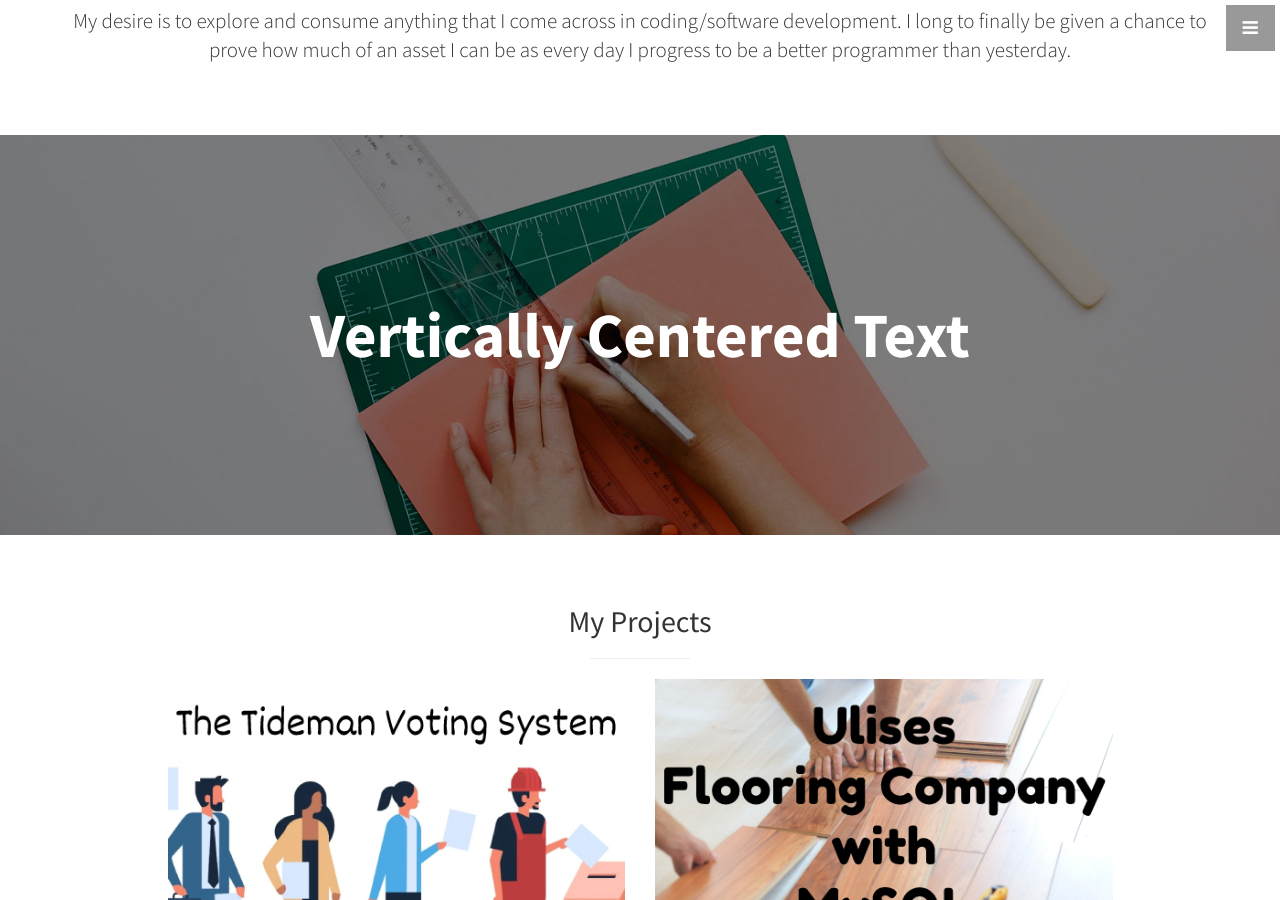
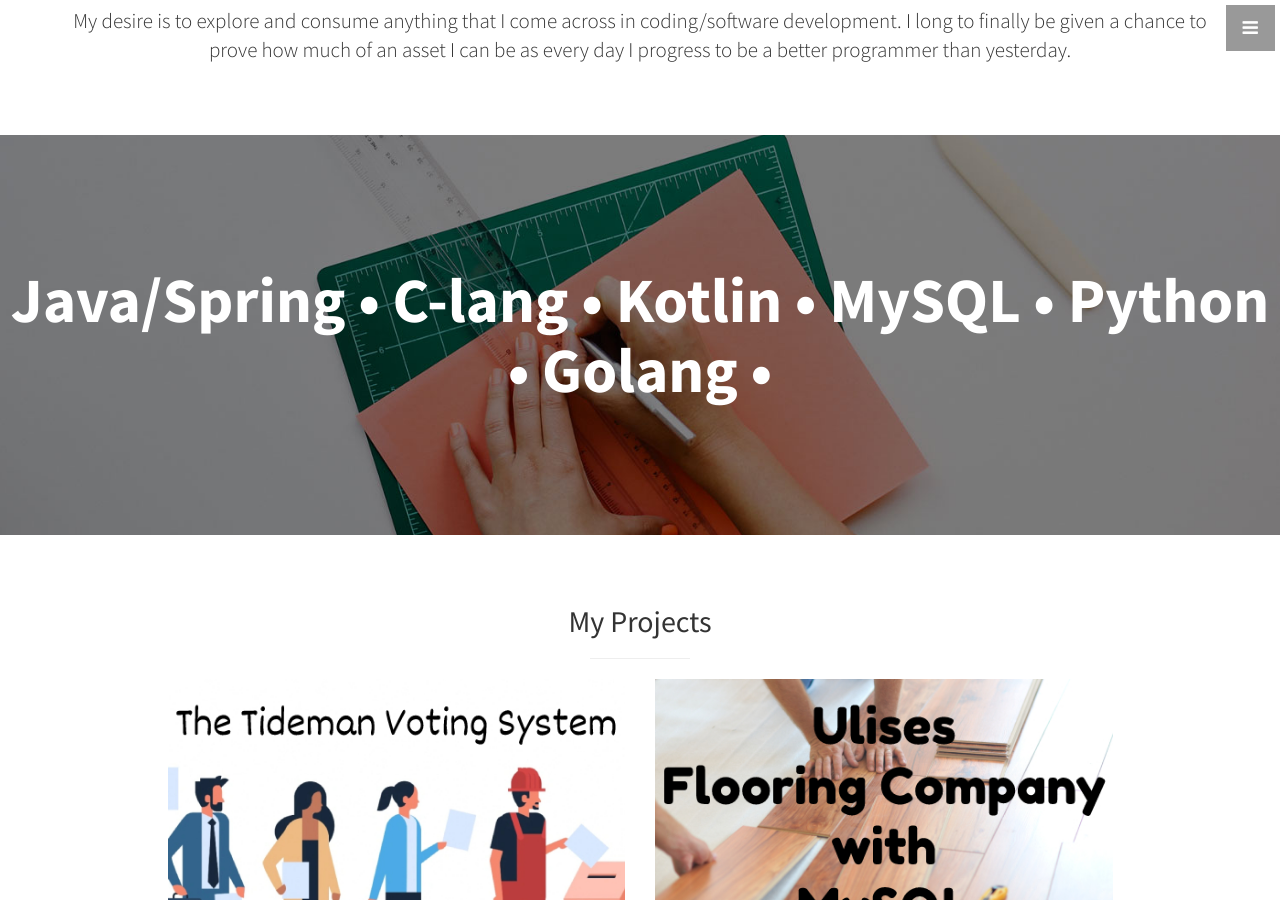
Before and after one commit to henryqbonilla/henryqbonilla.github.io, a Jekyll site: the page built from index.html, in a window 1280 px wide and 900 px high, scrolled down 1007 px. Built offline with Jekyll 4.4.1, drawn with Linux system fonts in a browser that asks for light colours.

Commit message:
Update callout.html

```diff
--- a/_includes/callout.html
+++ b/_includes/callout.html
@@ -1,5 +1,5 @@
 <aside class="callout">
   <div class="text-vertical-center">
-    <h1>Vertically Centered Text</h1>
+    <h1>Java/Spring • C-lang • Kotlin • MySQL • Python • Golang •</h1>
   </div>
 </aside>
```
